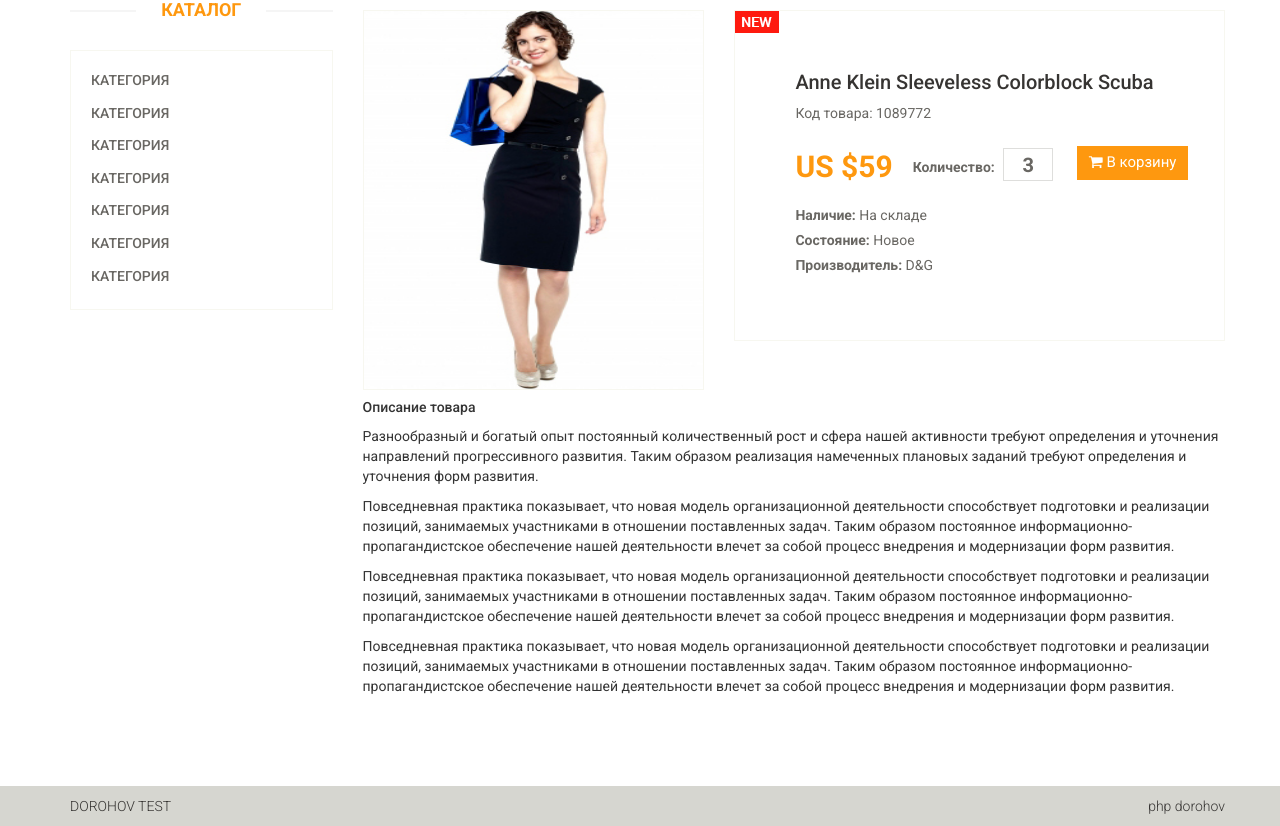
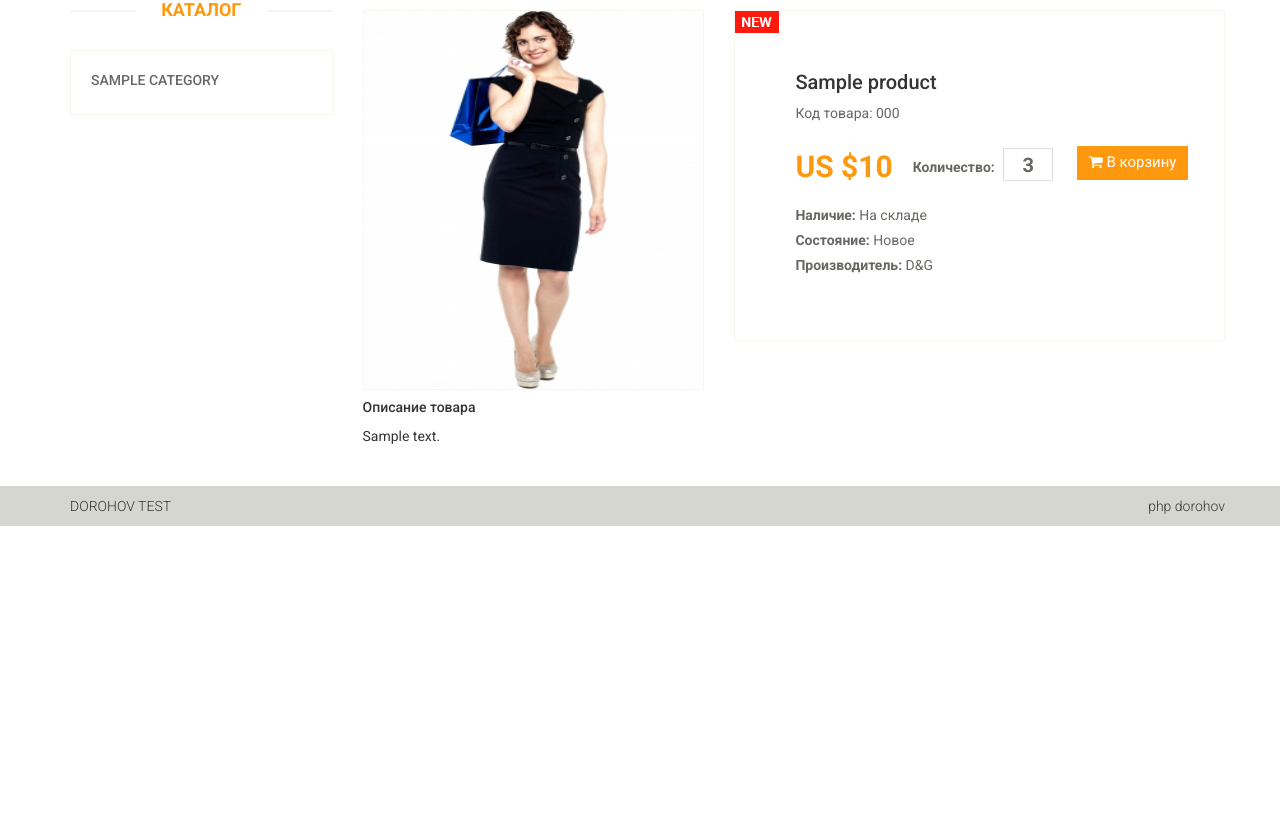
Before and after one commit to eastofficial/dorohov-backend, a PHP site: template views/product/view.php in a window 1280 px wide. Shown: the part 207-1033 px from the top of the page. After the commit the page ends 733 px from the top, so only its background shows below. Run offline with PHP 8.4, Linux system fonts and the light colour scheme; the template is opened without the code that fills it: most values are stand-ins (such as "Sample title", 1, 10 or a date in 2020); some libraries are stand-ins or nearby versions.

Commit message:
Single Category

```diff
--- a/views/product/view.php
+++ b/views/product/view.php
@@ -1,49 +1,24 @@
-<?php include ROOT.'/views/layouts/header.php'; ?>
+<?php include ROOT . '/views/layouts/header.php'; ?>
 
 <section>
     <div class="container">
         <div class="row">
-            <div class="col-sm-3">
+                        <div class="col-sm-3">
                 <div class="left-sidebar">
                     <h2>Каталог</h2>
-                    <div class="panel-group category-products" id="accordian"><!--category-productsr-->
-                        <div class="panel panel-default">
-                            <div class="panel-heading">
-                                <h4 class="panel-title"><a href="#">Категория</a></h4>
+                    <div class="panel-group category-products">
+                        <?php foreach ($categories as $categoryItem): ?>
+                            <div class="panel panel-default">
+                                <div class="panel-heading">
+                                    <h4 class="panel-title">
+                                        <a href="/category/<?php echo $categoryItem['id'];?>">
+                                            <?php echo $categoryItem['name'];?>
+                                        </a>
+                                    </h4>
+                                </div>
                             </div>
-                        </div>
-                        <div class="panel panel-default">
-                            <div class="panel-heading">
-                                <h4 class="panel-title"><a href="#">Категория</a></h4>
-                            </div>
-                        </div>
-                        <div class="panel panel-default">
-                            <div class="panel-heading">
-                                <h4 class="panel-title"><a href="#">Категория</a></h4>
-                            </div>
-                        </div>
-                        <div class="panel panel-default">
-                            <div class="panel-heading">
-                                <h4 class="panel-title"><a href="#">Категория</a></h4>
-                            </div>
-                        </div>
-                        <div class="panel panel-default">
-                            <div class="panel-heading">
-                                <h4 class="panel-title"><a href="#">Категория</a></h4>
-                            </div>
-                        </div>
-                        <div class="panel panel-default">
-                            <div class="panel-heading">
-                                <h4 class="panel-title"><a href="#">Категория</a></h4>
-                            </div>
-                        </div>
-                        <div class="panel panel-default">
-                            <div class="panel-heading">
-                                <h4 class="panel-title"><a href="#">Категория</a></h4>
-                            </div>
-                        </div>
-                    </div><!--/category-products-->
-
+                        <?php endforeach; ?>
+                    </div>
                 </div>
             </div>
 
@@ -58,10 +33,10 @@
                         <div class="col-sm-7">
                             <div class="product-information"><!--/product-information-->
                                 <img src="/template/images/product-details/new.jpg" class="newarrival" alt="" />
-                                <h2>Anne Klein Sleeveless Colorblock Scuba</h2>
-                                <p>Код товара: 1089772</p>
+                                <h2><?php echo $product['name'];?></h2>
+                                <p>Код товара: <?php echo $product['code'];?></p>
                                 <span>
-                                    <span>US $59</span>
+                                    <span>US $<?php echo $product['price'];?></span>
                                     <label>Количество:</label>
                                     <input type="text" value="3" />
                                     <button type="button" class="btn btn-fefault cart">
@@ -78,25 +53,7 @@
                     <div class="row">
                         <div class="col-sm-12">
                             <h5>Описание товара</h5>
-                            <p>Разнообразный и богатый опыт постоянный количественный рост и
-                                сфера нашей активности требуют определения и уточнения направлений
-                                прогрессивного развития. Таким образом реализация намеченных плановых
-                                заданий требуют определения и уточнения форм развития.</p>
-                            <p>Повседневная практика показывает, что новая модель организационной
-                                деятельности способствует подготовки и реализации позиций, занимаемых
-                                участниками в отношении поставленных задач. Таким образом постоянное
-                                информационно-пропагандистское обеспечение нашей деятельности влечет
-                                за собой процесс внедрения и модернизации форм развития.</p>
-                            <p>Повседневная практика показывает, что новая модель организационной
-                                деятельности способствует подготовки и реализации позиций, занимаемых
-                                участниками в отношении поставленных задач. Таким образом постоянное
-                                информационно-пропагандистское обеспечение нашей деятельности влечет
-                                за собой процесс внедрения и модернизации форм развития.</p>
-                            <p>Повседневная практика показывает, что новая модель организационной
-                                деятельности способствует подготовки и реализации позиций, занимаемых
-                                участниками в отношении поставленных задач. Таким образом постоянное
-                                информационно-пропагандистское обеспечение нашей деятельности влечет
-                                за собой процесс внедрения и модернизации форм развития.</p>
+                            <?php echo $product['description'];?>
                         </div>
                     </div>
                 </div><!--/product-details-->
@@ -106,8 +63,4 @@
     </div>
 </section>
 
-
-<br/>
-<br/>
-
-<?php include ROOT.'/views/layouts/footer.php'; ?>
+<?php include ROOT . '/views/layouts/footer.php'; ?>
```
Also changed, not shown: controllers/ProductController.php (+10 -1 lines), models/Product.php (+10 -14 lines).
